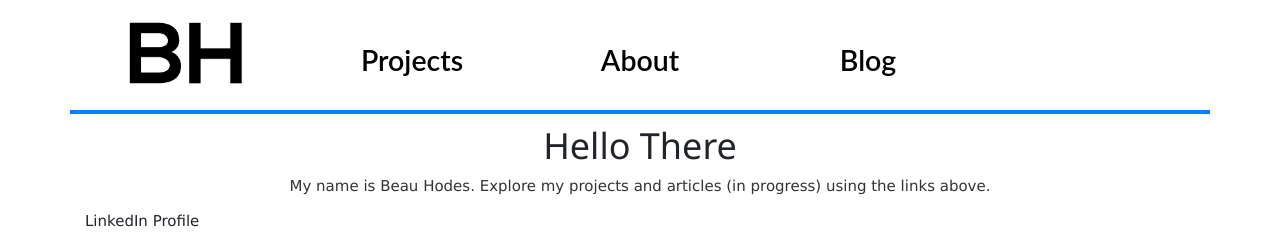
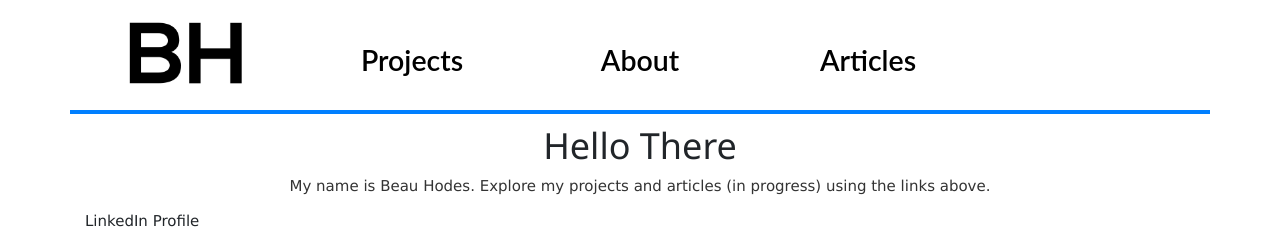
Before and after one commit to beauhodes/beauhodes.github.io, a Jekyll site: the page built from index.html, in a window 1280 px wide. Shown: the top 240 px of the page. Built offline with Jekyll 4.4.1, drawn with Linux system fonts in a browser that asks for light colours; nearby versions of some CDN libraries.

Commit message:
Update default.html

```diff
--- a/_layouts/default.html
+++ b/_layouts/default.html
@@ -20,7 +20,7 @@
           			<div class="col mx-1 logo"></div>
           			<div class="col mx-1 navLinks"><a href="/projects">Projects</a></div>
           			<div class="col mx-1 navLinks"><a href="/about">About</a></div>
-          			<div class="col mx-1 navLinks"><a href="/blog">Blog</a></div>
+          			<div class="col mx-1 navLinks"><a href="/articles">Articles</a></div>
           			<div class="col mx-1 navLinks"></div>
         			</div>
       			</nav>
```
